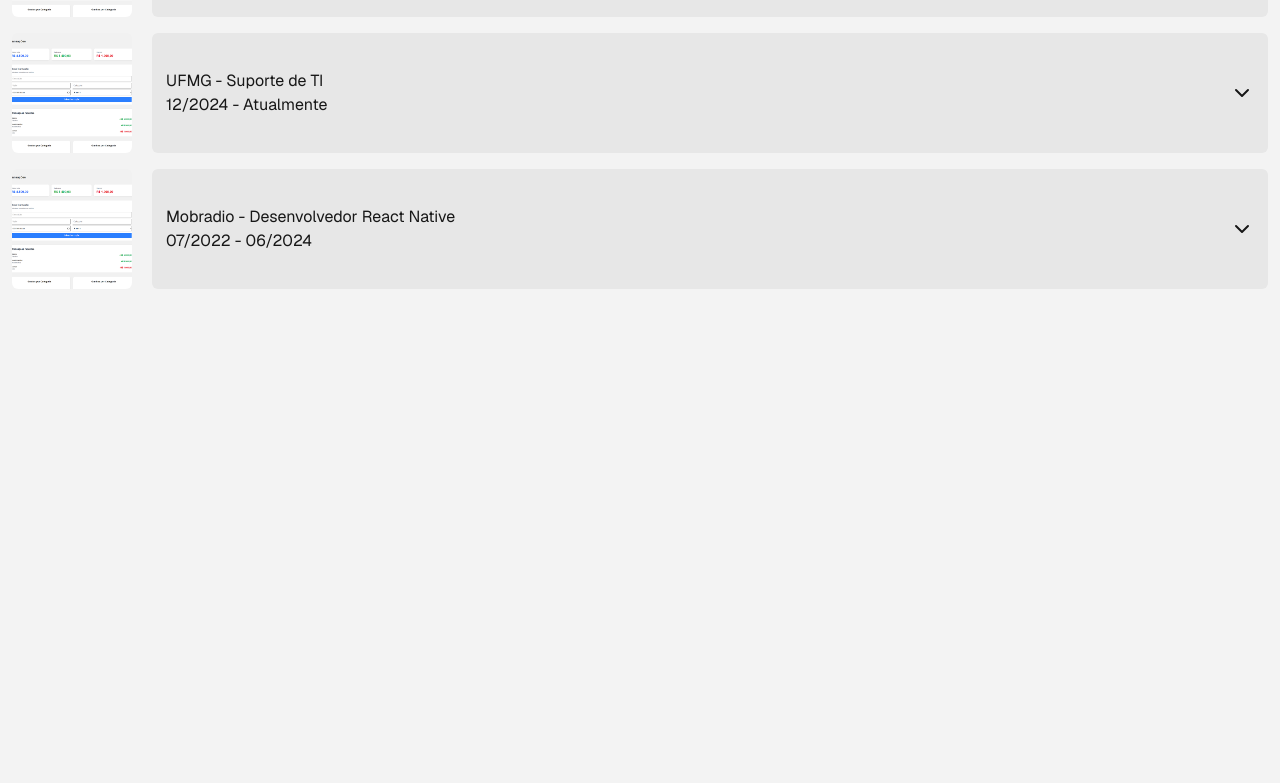
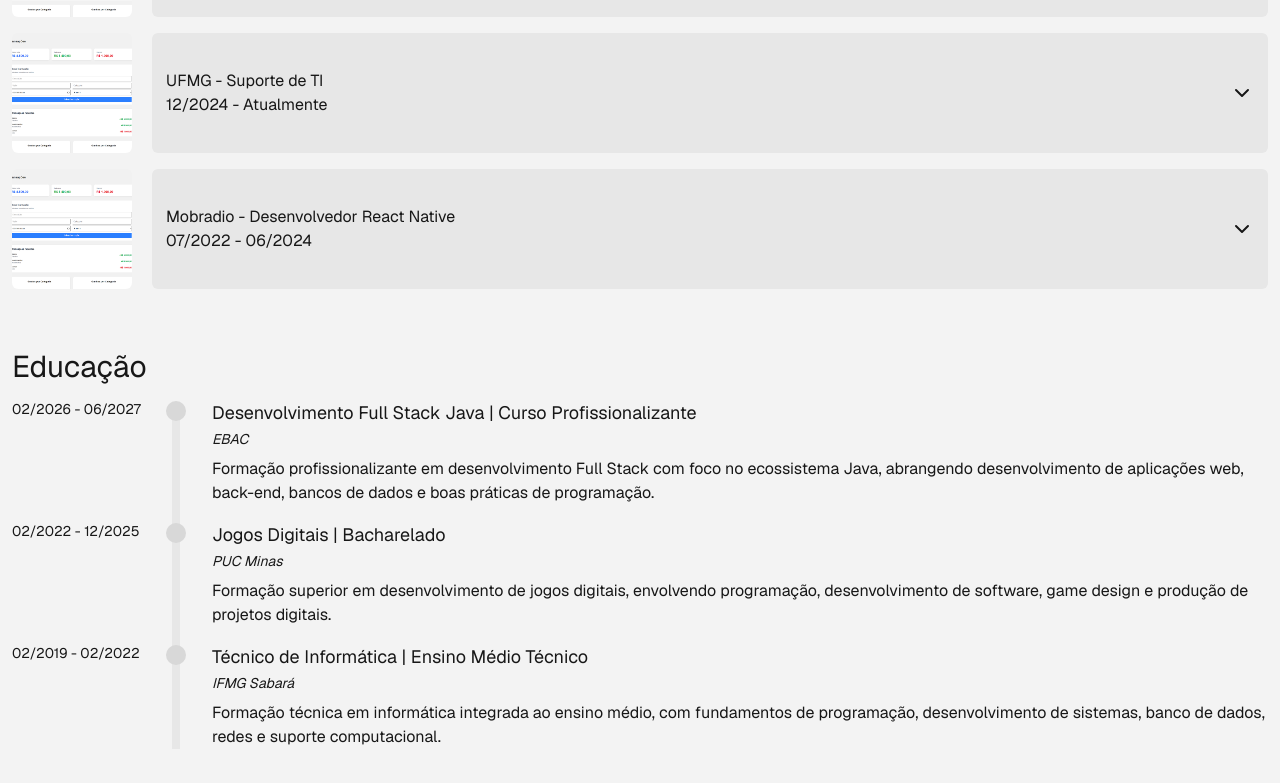
Before and after one commit to Gu1san/portfolio-site, a Next.js app: page / in a window 1280 px wide. Shown: the part 1490-2273 px from the top of the page. Before the commit the page ends 1907 px from the top, so only its background shows below. Built offline with nearby package versions, Linux system fonts and the light colour scheme.

Commit message:
seção de educação

```diff
--- a/app/page.tsx
+++ b/app/page.tsx
@@ -7,8 +7,10 @@
 import { technologies } from "@/data/technologies";
 import { projects } from "@/data/projects";
 import ProjectCard from "@/components/ProjectCard";
-import { jobs } from "@/data/Jobs";
 import JobCard from "@/components/JobCard";
+import { jobs } from "@/data/jobs";
+import { education } from "@/data/education";
+import EducationItem from "@/components/EducationItem";
 
 export default function Home() {
   return (
@@ -95,7 +97,7 @@
             ))}
           </div>
         </section>
-        <section id="experiences" className="w-full">
+        <section id="experiences" className="mb-15 w-full">
           <h3 className="text-3xl mb-3.5">Experiências</h3>
           <div className="flex flex-col gap-4 w-full">
             {jobs.map((j, index) => (
@@ -103,6 +105,17 @@
             ))}
           </div>
         </section>
+        <section id="education" className="mb-15 w-full">
+          <h3 className="text-3xl mb-3.5">Educação</h3>
+          <div className="relative">
+            <div className="absolute left-22 md:left-40 w-2 top-3 bottom-0 bg-background-secondary"></div>
+            <div className="flex flex-col gap-4 w-full">
+              {education.map((e, index) => (
+                <EducationItem props={e} key={index} />
+              ))}
+            </div>
+          </div>
+        </section>
       </main>
     </div>
   );
--- /dev/null
+++ b/components/EducationItem.tsx
@@ -0,0 +1,20 @@
+import { Education } from "@/types/components";
+import { formatDate } from "@/utils";
+
+export default function EducationItem({ props }: { props: Education }) {
+  return (
+    <div className="flex justify-between items-start gap-10 w-full">
+      <div className="absolute left-20.5 md:left-38.5 w-5 h-5 mt-0.5 rounded-full bg-background-tertiary"></div>
+      <p className="min-w-20 md:min-w-40 text-sm">
+        {formatDate(props.start_date)} - {formatDate(props.end_date)}
+      </p>
+      <div className="flex flex-col gap-0.5">
+        <h4 className="text-lg">
+          {props.title} | {props.degree}
+        </h4>
+        <p className="text-sm italic">{props.institution}</p>
+        <p className="mt-1.5">{props.description}</p>
+      </div>
+    </div>
+  );
+}
--- a/components/JobCard.tsx
+++ b/components/JobCard.tsx
@@ -1,6 +1,7 @@
 "use client";
 
 import { Job } from "@/types/components";
+import { formatDate } from "@/utils";
 import { ChevronDown } from "lucide-react";
 import Image from "next/image";
 import { useState } from "react";
@@ -8,18 +9,8 @@
 export default function JobCard({ props }: { props: Job }) {
   const [open, setOpen] = useState(false);
 
-  const formatDate = (date: Date | "Atualmente") => {
-    if (date === "Atualmente") return date;
-
-    return date.toLocaleDateString("pt-BR", {
-      month: "2-digit",
-      year: "numeric",
-    });
-  };
-
   return (
     <div className="flex w-full flex-row items-start gap-5">
-      {/* Imagem */}
       <div className="relative size-30 shrink-0 overflow-hidden rounded-md">
         <Image
           src={props.image}
@@ -30,7 +21,6 @@
         />
       </div>
 
-      {/* Conteúdo expansível */}
       <div
         onClick={() => setOpen((prev) => !prev)}
         className="flex w-full min-h-30 cursor-pointer flex-row items-center justify-between rounded-md bg-background-secondary px-3.5 py-5 transition-colors duration-200 hover:bg-hover"
--- /dev/null
+++ b/data/education.ts
@@ -0,0 +1,31 @@
+import { Education } from "@/types/components";
+
+export const education: Education[] = [
+  {
+    title: "Desenvolvimento Full Stack Java",
+    degree: "Curso Profissionalizante",
+    institution: "EBAC",
+    description:
+      "Formação profissionalizante em desenvolvimento Full Stack com foco no ecossistema Java, abrangendo desenvolvimento de aplicações web, back-end, bancos de dados e boas práticas de programação.",
+    start_date: new Date(2026, 1, 1),
+    end_date: new Date(2027, 5, 1),
+  },
+  {
+    title: "Jogos Digitais",
+    degree: "Bacharelado",
+    institution: "PUC Minas",
+    description:
+      "Formação superior em desenvolvimento de jogos digitais, envolvendo programação, desenvolvimento de software, game design e produção de projetos digitais.",
+    start_date: new Date(2022, 1, 1),
+    end_date: new Date(2025, 11, 1),
+  },
+  {
+    title: "Técnico de Informática",
+    degree: "Ensino Médio Técnico",
+    institution: "IFMG Sabará",
+    description:
+      "Formação técnica em informática integrada ao ensino médio, com fundamentos de programação, desenvolvimento de sistemas, banco de dados, redes e suporte computacional.",
+    start_date: new Date(2019, 1, 1),
+    end_date: new Date(2022, 1, 1),
+  },
+];
--- a/types/components.tsx
+++ b/types/components.tsx
@@ -31,3 +31,12 @@
   end_date: Date | "Atualmente";
   topics: string[];
 };
+
+export type Education = {
+  title: string;
+  degree: string;
+  institution: string;
+  description: string;
+  start_date: Date;
+  end_date: Date | "Atualmente";
+};
--- /dev/null
+++ b/utils/index.ts
@@ -0,0 +1,8 @@
+export const formatDate = (date: Date | "Atualmente") => {
+  if (date === "Atualmente") return date;
+
+  return date.toLocaleDateString("pt-BR", {
+    month: "2-digit",
+    year: "numeric",
+  });
+};
```
